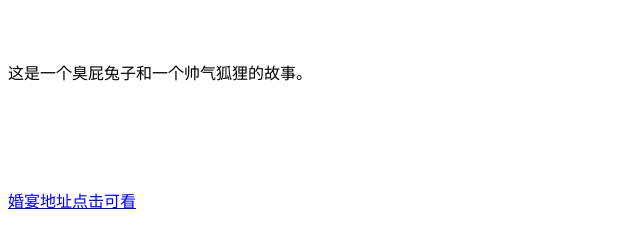
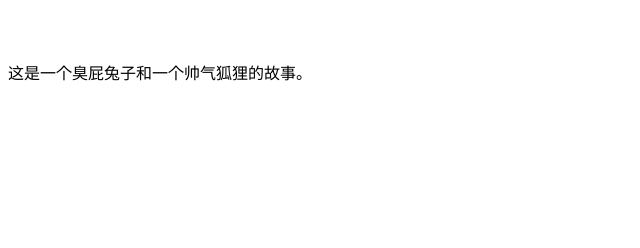
Before and after one commit to HilbertXie/hilbertxie.github.io, a plain HTML site: page index.html in a window 1280 px wide. Shown: the whole page, without its empty margins (0-640 px from the left). Drawn offline with Linux system fonts and the light colour scheme.

Commit message:
modify: delete unmeaningful contents

```diff
--- a/index.html
+++ b/index.html
@@ -3,7 +3,7 @@
 <html>
 
 	<head>
-		<title> 🐇和🦊婚礼 </title>
+		<title> 🐇和🦊 </title>
 	</head>
 
 	<body>
@@ -20,9 +20,6 @@
 		</br>
 		</br>
 
-		<p>
-			<a href="https://map.baidu.com/poi/%E9%B8%BF%E8%BF%90%E6%A5%BC(%E6%9D%BF%E6%A1%A5%E5%BA%97)/@12914764.894999992,4338886.050000001,19z?uid=5634f1990209656f2802e10b&ugc_type=3&ugc_ver=1&device_ratio=2&compat=1&pcevaname=pc4.1&querytype=detailConInfo&da_src=shareurl" target="_blank" rel="noopener noreferrer"> 婚宴地址点击可看 </a>
-		</p>
 
 	</body>
 
```
